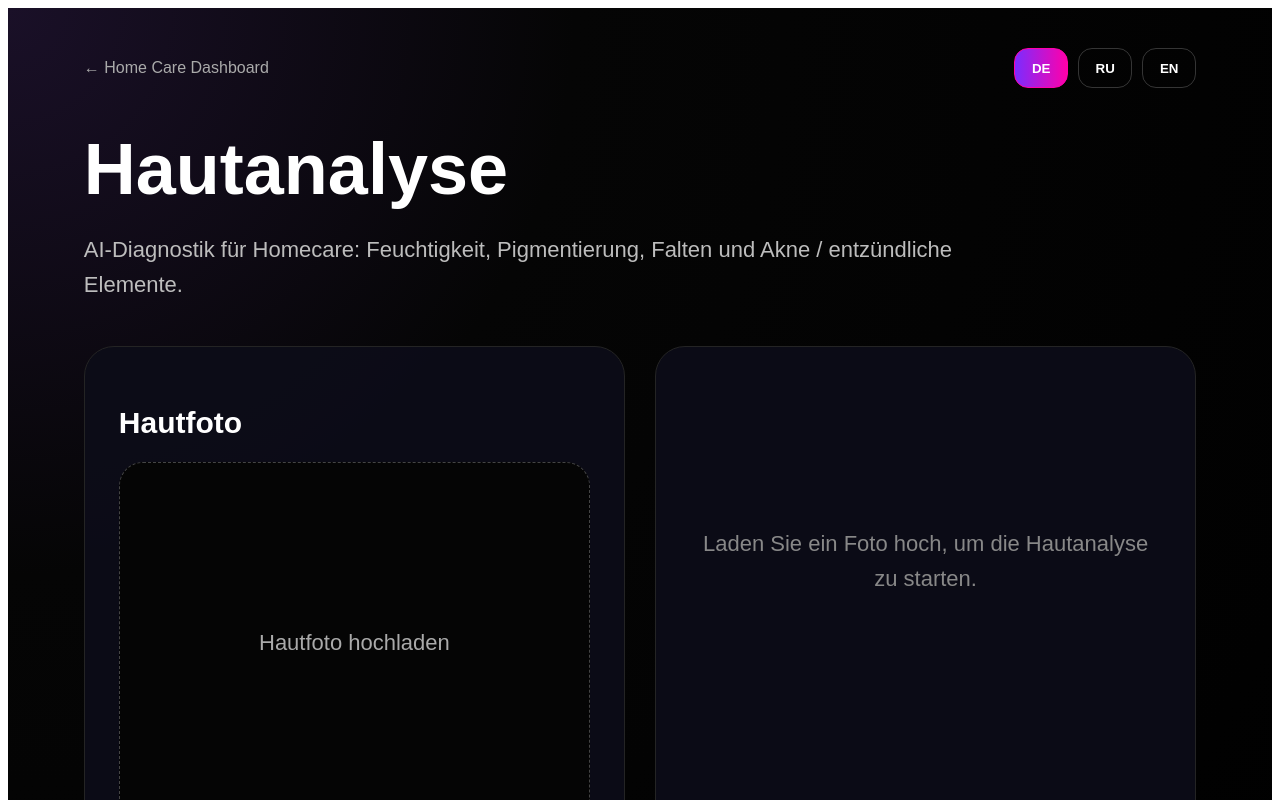
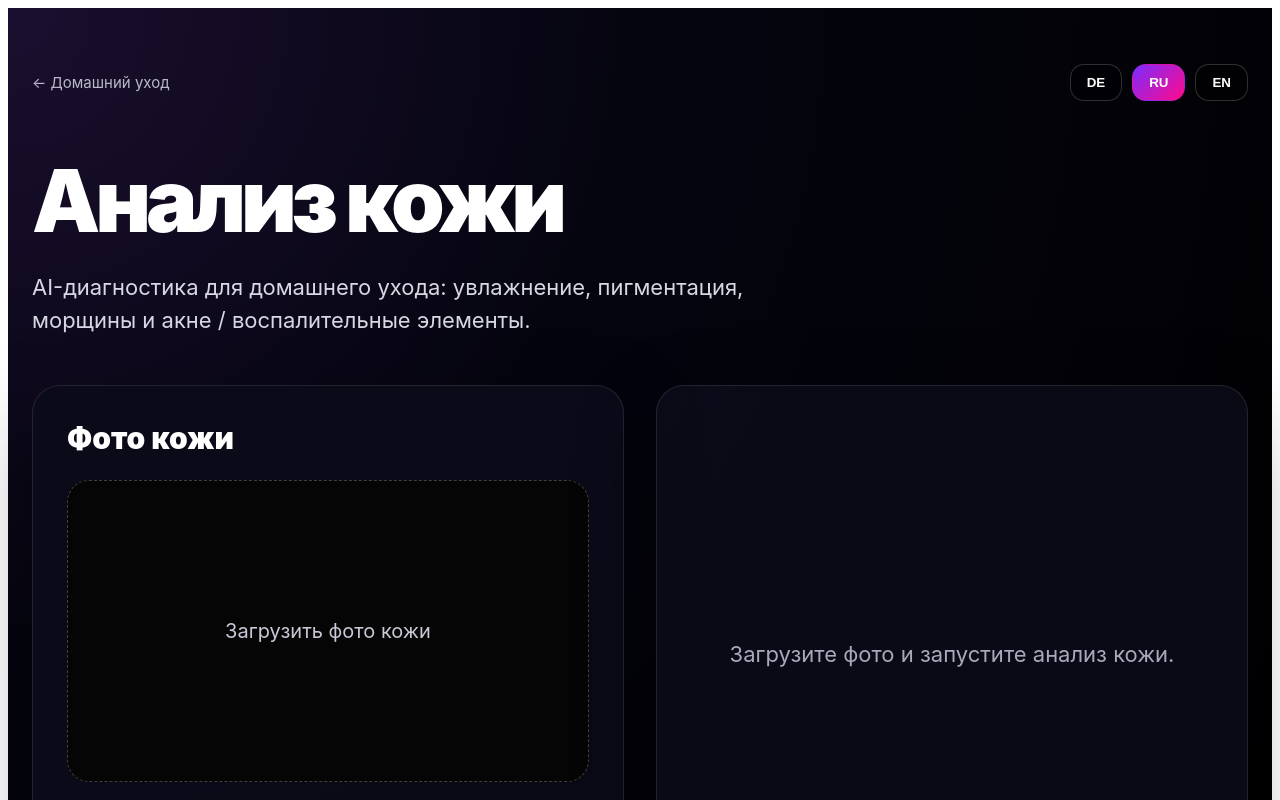
Before and after one commit to piladd-design/formulens-lab, a Next.js app: page /client/skin in a window 1280 px wide. Shown: the top 800 px of the page. Built offline with nearby package versions, Linux system fonts and the light colour scheme.

Commit message:
Update page.js

```diff
--- a/app/client/skin/page.js
+++ b/app/client/skin/page.js
@@ -1,7 +1,7 @@
 'use client'
 
+import { useState } from 'react'
 import Link from 'next/link'
-import { useState } from 'react'
 
 const translations = {
   DE: {
@@ -12,21 +12,25 @@ const translations = {
     photo: 'Hautfoto',
     upload: 'Hautfoto hochladen',
     analyze: '✨ Haut analysieren',
-    analyzing: 'AI analysiert das Hautfoto...',
-    empty: 'Laden Sie ein Foto hoch, um die Hautanalyse zu starten.',
-    error: 'Hautanalyse fehlgeschlagen. Bitte versuchen Sie es erneut.',
-    score: 'Homecare Skin Score',
+    analyzing: 'Analyse läuft...',
+    empty: 'Laden Sie ein Foto hoch und starten Sie die Analyse.',
+    score: 'Hautindex Homecare',
     hydration: 'Feuchtigkeit',
     pigmentation: 'Pigmentierung',
     wrinkles: 'Falten',
     acne: 'Akne / Entzündungen',
-    summary: 'Analyseergebnis',
+    strategy: 'Ihre Pflegestrategie',
+    mainLine: 'Hauptlinie',
+    secondaryLine: 'Zusätzliche Linie',
+    spf: 'Täglicher Schutz',
+    priorities: 'Hauptaufgaben der Haut',
+    skinType: 'Hauttyp',
+    result: 'Analyseergebnis',
     morning: 'Homecare Routine — Morgen',
     evening: 'Homecare Routine — Abend',
     products: 'Summecosmetics Empfehlung',
-    professional: 'Hinweis',
+    note: 'Professioneller Hinweis',
   },
-
   RU: {
     back: '← Домашний уход',
     title: 'Анализ кожи',
@@ -35,79 +39,137 @@ const translations = {
     photo: 'Фото кожи',
     upload: 'Загрузить фото кожи',
     analyze: '✨ Анализировать кожу',
-    analyzing: 'AI анализирует фото кожи...',
-    empty: 'Загрузите фото для анализа кожи.',
-    error: 'Ошибка анализа кожи. Попробуйте ещё раз.',
+    analyzing: 'Анализируем...',
+    empty: 'Загрузите фото и запустите анализ кожи.',
     score: 'Индекс кожи Homecare',
     hydration: 'Увлажнение',
     pigmentation: 'Пигментация',
     wrinkles: 'Морщины',
     acne: 'Акне / воспаления',
-    summary: 'Результат анализа',
+    strategy: 'Ваша стратегия ухода',
+    mainLine: 'Основная линия',
+    secondaryLine: 'Дополнительная линия',
+    spf: 'Ежедневная защита',
+    priorities: 'Основные задачи кожи',
+    skinType: 'Тип кожи',
+    result: 'Результат анализа',
     morning: 'Домашняя рутина — утро',
     evening: 'Домашняя рутина — вечер',
     products: 'Рекомендации Summecosmetics',
-    professional: 'Примечание',
+    note: 'Профессиональное примечание',
   },
-
   EN: {
     back: '← Home Care Dashboard',
     title: 'Skin Analysis',
     subtitle:
       'AI diagnostics for homecare: hydration, pigmentation, wrinkles and acne / inflammatory elements.',
-    photo: 'Skin Photo',
-    upload: 'Upload Skin Photo',
-    analyze: '✨ Analyze Skin',
-    analyzing: 'AI is analyzing the skin photo...',
-    empty: 'Upload a photo to start skin analysis.',
-    error: 'Skin analysis failed. Please try again.',
-    score: 'Homecare Skin Score',
+    photo: 'Skin photo',
+    upload: 'Upload skin photo',
+    analyze: '✨ Analyze skin',
+    analyzing: 'Analyzing...',
+    empty: 'Upload a photo and start the skin analysis.',
+    score: 'Homecare Skin Index',
     hydration: 'Hydration',
     pigmentation: 'Pigmentation',
     wrinkles: 'Wrinkles',
-    acne: 'Acne / Inflammation',
-    summary: 'Analysis Result',
-    morning: 'Homecare Routine — Morning',
-    evening: 'Homecare Routine — Evening',
-    products: 'Summecosmetics Recommendation',
-    professional: 'Note',
+    acne: 'Acne / inflammation',
+    strategy: 'Your care strategy',
+    mainLine: 'Main line',
+    secondaryLine: 'Additional line',
+    spf: 'Daily protection',
+    priorities: 'Main skin priorities',
+    skinType: 'Skin type',
+    result: 'Analysis result',
+    morning: 'Homecare routine — morning',
+    evening: 'Homecare routine — evening',
+    products: 'Summecosmetics recommendation',
+    note: 'Professional note',
   },
 }
 
-export default function ClientSkinPage() {
-  const [lang, setLang] = useState('DE')
-  const [imagePreview, setImagePreview] = useState(null)
-  const [imageBase64, setImageBase64] = useState('')
-  const [analysis, setAnalysis] = useState(null)
+function clamp(value) {
+  const number = Number(value)
+  if (Number.isNaN(number)) return 0
+  return Math.max(0, Math.min(100, number))
+}
+
+function getHydrationColor(value) {
+  if (value < 31) return '#ff3b5c'
+  if (value < 61) return '#ffb020'
+  return '#38ef7d'
+}
+
+function getProblemColor(value) {
+  if (value < 31) return '#38ef7d'
+  if (value < 61) return '#ffb020'
+  return '#ff3b5c'
+}
+
+function ScoreBar({ label, value, type }) {
+  const safeValue = clamp(value)
+  const color =
+    type === 'hydration'
+      ? getHydrationColor(safeValue)
+      : getProblemColor(safeValue)
+
+  return (
+    <div style={styles.scoreItem}>
+      <div style={styles.scoreTop}>
+        <span>{label}</span>
+        <strong>{safeValue}/100</strong>
+      </div>
+
+      <div style={styles.track}>
+        <div
+          style={{
+            ...styles.fill,
+            width: `${safeValue}%`,
+            background: color,
+          }}
+        />
+      </div>
+    </div>
+  )
+}
+
+function TextCard({ title, children }) {
+  return (
+    <div style={styles.textCard}>
+      <h3 style={styles.cardTitle}>{title}</h3>
+      <div style={styles.cardText}>{children}</div>
+    </div>
+  )
+}
+
+export default function SkinAnalysisPage() {
+  const [lang, setLang] = useState('RU')
+  const [image, setImage] = useState('')
+  const [result, setResult] = useState(null)
   const [loading, setLoading] = useState(false)
   const [error, setError] = useState('')
 
   const t = translations[lang]
 
-  const uploadImage = (event) => {
+  function handleFileChange(event) {
     const file = event.target.files?.[0]
     if (!file) return
-
-    const previewUrl = URL.createObjectURL(file)
-    setImagePreview(previewUrl)
-    setAnalysis(null)
-    setError('')
 
     const reader = new FileReader()
 
     reader.onloadend = () => {
-      setImageBase64(reader.result)
+      setImage(reader.result)
+      setResult(null)
+      setError('')
     }
 
     reader.readAsDataURL(file)
   }
 
-  const analyzeSkin = async () => {
-    if (!imageBase64) return
+  async function analyzeSkin() {
+    if (!image || loading) return
 
     setLoading(true)
     setError('')
-    setAnalysis(null)
 
     try {
       const response = await fetch('/api/skin-analysis', {
@@ -116,67 +178,49 @@ export default function ClientSkinPage() {
           'Content-Type': 'application/json',
         },
         body: JSON.stringify({
-          image: imageBase64,
+          image,
           lang,
         }),
       })
 
       const data = await response.json()
 
-      if (!response.ok || data.error) {
-        throw new Error(data.error || 'Skin analysis failed')
+      if (!response.ok) {
+        throw new Error(data.error || 'Analysis failed')
       }
 
-      setAnalysis(data)
+      setResult(data)
     } catch (err) {
       console.error(err)
-      setError(t.error)
+      setError('Analysis failed. Please try again.')
     } finally {
       setLoading(false)
     }
   }
 
-  const metrics = analysis
-  ? [
-      { label: t.hydration, value: analysis.hydration },
-      { label: t.pigmentation, value: analysis.pigmentation },
-      {
-        label: t.wrinkles,
-        value:
-          analysis.wrinkles ??
-          analysis.ageing ??
-          analysis.ageingSigns ??
-          50,
-      },
-      {
-        label: t.acne,
-        value:
-          analysis.acne ??
-          analysis.inflammation ??
-          analysis.blemishes ??
-          50,
-      },
-    ]
-  : []
+  const overallScore = clamp(result?.overallScore)
+  const hydration = clamp(result?.hydration)
+  const pigmentation = clamp(result?.pigmentation)
+  const wrinkles = clamp(result?.wrinkles)
+  const acne = clamp(result?.acne)
 
   return (
-    <main style={styles.main}>
-      <div style={styles.wrap}>
-        <div style={styles.topBar}>
-          <Link href="/client" style={styles.back}>
+    <main style={styles.page}>
+      <div style={styles.container}>
+        <div style={styles.top}>
+          <Link href="/client/homecare" style={styles.back}>
             {t.back}
           </Link>
 
-          <div style={styles.langSwitch}>
+          <div style={styles.langs}>
             {['DE', 'RU', 'EN'].map((item) => (
               <button
                 key={item}
-                onClick={() => {
-                  setLang(item)
-                  setAnalysis(null)
-                  setError('')
+                onClick={() => setLang(item)}
+                style={{
+                  ...styles.langButton,
+                  ...(lang === item ? styles.langButtonActive : {}),
                 }}
-                style={lang === item ? styles.langActive : styles.langBtn}
               >
                 {item}
               </button>
@@ -184,329 +228,368 @@ export default function ClientSkinPage() {
           </div>
         </div>
 
-        <h1 style={styles.h1}>{t.title}</h1>
-
-        <p style={styles.sub}>{t.subtitle}</p>
+        <section style={styles.hero}>
+          <h1 style={styles.title}>{t.title}</h1>
+          <p style={styles.subtitle}>{t.subtitle}</p>
+        </section>
 
         <section style={styles.grid}>
           <div style={styles.panel}>
-            <h2 style={styles.h2}>{t.photo}</h2>
+            <h2 style={styles.panelTitle}>{t.photo}</h2>
 
-            <label style={{ cursor: 'pointer' }}>
-              <div style={styles.uploadBox}>
-                {imagePreview ? (
-                  <img
-                    src={imagePreview}
-                    alt="Skin preview"
-                    style={styles.image}
-                  />
-                ) : (
-                  t.upload
-                )}
-              </div>
+            <label style={styles.uploadBox}>
+              {image ? (
+                <img src={image} alt="Skin preview" style={styles.preview} />
+              ) : (
+                <span>{t.upload}</span>
+              )}
 
               <input
                 type="file"
                 accept="image/*"
-                onChange={uploadImage}
+                onChange={handleFileChange}
                 style={{ display: 'none' }}
               />
             </label>
 
             <button
               onClick={analyzeSkin}
-              disabled={!imageBase64 || loading}
+              disabled={!image || loading}
               style={{
-                ...styles.primaryBtn,
-                opacity: imageBase64 && !loading ? 1 : 0.45,
-                cursor: imageBase64 && !loading ? 'pointer' : 'not-allowed',
+                ...styles.primaryButton,
+                opacity: !image || loading ? 0.55 : 1,
+                cursor: !image || loading ? 'not-allowed' : 'pointer',
               }}
             >
               {loading ? t.analyzing : t.analyze}
             </button>
+
+            {error && <p style={styles.error}>{error}</p>}
           </div>
 
           <div style={styles.panel}>
-            {!analysis && !error && !loading && (
+            {!result ? (
               <div style={styles.empty}>{t.empty}</div>
-            )}
-
-            {loading && <div style={styles.empty}>{t.analyzing}</div>}
-
-            {error && <div style={styles.error}>{error}</div>}
-
-            {analysis && (
+            ) : (
               <>
-                <div style={styles.scoreRow}>
-                  <div style={styles.scoreCircle}>
-                    {safeScore(analysis.overallScore)}
-                  </div>
+                <div style={styles.scoreHeader}>
+                  <div style={styles.circle}>{overallScore}</div>
 
                   <div>
-                    <div style={styles.scoreText}>
-                      {safeScore(analysis.overallScore)}/100
-                    </div>
+                    <div style={styles.bigScore}>{overallScore}/100</div>
                     <div style={styles.scoreLabel}>{t.score}</div>
                   </div>
                 </div>
 
-                <div style={styles.metricsGrid}>
-                  {metrics.map((metric) => (
-                    <Metric key={metric.label} {...metric} />
-                  ))}
-                </div>
+                <ScoreBar
+                  label={t.hydration}
+                  value={hydration}
+                  type="hydration"
+                />
+                <ScoreBar
+                  label={t.pigmentation}
+                  value={pigmentation}
+                  type="problem"
+                />
+                <ScoreBar
+                  label={t.wrinkles}
+                  value={wrinkles}
+                  type="problem"
+                />
+                <ScoreBar label={t.acne} value={acne} type="problem" />
               </>
             )}
           </div>
         </section>
 
-        {analysis && (
-          <section style={styles.resultGrid}>
-            <Info title={t.summary}>{analysis.summary}</Info>
+        {result && (
+          <>
+            <section style={styles.strategyGrid}>
+              <TextCard title={t.strategy}>
+                <div style={styles.strategyRows}>
+                  <div style={styles.strategyRow}>
+                    <span>{t.mainLine}</span>
+                    <strong>{result.recommendedLines?.main || '-'}</strong>
+                  </div>
 
-            <Info title={t.morning}>{analysis.morningRoutine}</Info>
+                  <div style={styles.strategyRow}>
+                    <span>{t.secondaryLine}</span>
+                    <strong>
+                      {result.recommendedLines?.secondary || '-'}
+                    </strong>
+                  </div>
 
-            <Info title={t.evening}>{analysis.eveningRoutine}</Info>
+                  <div style={styles.strategyRow}>
+                    <span>{t.spf}</span>
+                    <strong>
+                      {result.recommendedLines?.spf || 'SUMMESUN SPF50+'}
+                    </strong>
+                  </div>
+                </div>
+              </TextCard>
 
-            <Info title={t.products}>{analysis.summecosmetics}</Info>
+              <TextCard title={t.priorities}>
+                {Array.isArray(result.priorities) &&
+                result.priorities.length > 0 ? (
+                  <ol style={styles.priorityList}>
+                    {result.priorities.slice(0, 3).map((item, index) => (
+                      <li key={index}>{item}</li>
+                    ))}
+                  </ol>
+                ) : (
+                  <p>-</p>
+                )}
+              </TextCard>
 
-            <Info title={t.professional}>{analysis.professionalNote}</Info>
-          </section>
+              <TextCard title={t.skinType}>
+                <p>{result.skinType || '-'}</p>
+              </TextCard>
+            </section>
+
+            <section style={styles.cardsGrid}>
+              <TextCard title={t.result}>
+                <p>{result.summary}</p>
+              </TextCard>
+
+              <TextCard title={t.morning}>
+                <p>{result.morningRoutine}</p>
+              </TextCard>
+
+              <TextCard title={t.evening}>
+                <p>{result.eveningRoutine}</p>
+              </TextCard>
+
+              <TextCard title={t.products}>
+                <p>{result.summecosmetics}</p>
+              </TextCard>
+
+              <TextCard title={t.note}>
+                <p>{result.professionalNote}</p>
+              </TextCard>
+            </section>
+          </>
         )}
       </div>
     </main>
   )
 }
 
-function Metric({ label, value = 0 }) {
-  const safeValue = safeScore(value)
-
-  return (
-    <div style={styles.metric}>
-      <div style={styles.metricTop}>
-        <span>{label}</span>
-        <strong>{safeValue}/100</strong>
-      </div>
-
-      <div style={styles.barBg}>
-        <div
-          style={{
-            width: `${safeValue}%`,
-            height: '100%',
-            background: 'linear-gradient(90deg,#7b2cff,#ff00aa)',
-          }}
-        />
-      </div>
-    </div>
-  )
-}
-
-function Info({ title, children }) {
-  return (
-    <div style={styles.info}>
-      <h3 style={styles.infoTitle}>{title}</h3>
-      <p style={styles.infoText}>{children || '—'}</p>
-    </div>
-  )
-}
-
-function safeScore(value) {
-  return Math.max(0, Math.min(100, Number(value) || 0))
-}
-
 const styles = {
-  main: {
+  page: {
     minHeight: '100vh',
     background:
-      'radial-gradient(circle at top left,#1a1028 0%,#050505 35%,#000 100%)',
-    color: 'white',
-    padding: '40px 6% 70px',
-    fontFamily: 'Arial, sans-serif',
+      'radial-gradient(circle at top left, #1b0f2f 0%, #050510 38%, #000 100%)',
+    color: '#fff',
+    padding: '56px 24px 90px',
+    fontFamily:
+      'Inter, system-ui, -apple-system, BlinkMacSystemFont, "Segoe UI", sans-serif',
   },
-  wrap: {
-    maxWidth: '1300px',
+  container: {
+    maxWidth: '1280px',
     margin: '0 auto',
   },
-  topBar: {
+  top: {
     display: 'flex',
     justifyContent: 'space-between',
-    gap: '20px',
     alignItems: 'center',
-    marginBottom: '36px',
+    gap: '24px',
+    marginBottom: '60px',
   },
   back: {
-    color: '#aaa',
+    color: '#b9b9c9',
     textDecoration: 'none',
+    fontSize: '15px',
   },
-  langSwitch: {
+  langs: {
     display: 'flex',
     gap: '10px',
   },
-  langBtn: {
-    width: '54px',
-    height: '40px',
+  langButton: {
+    border: '1px solid rgba(255,255,255,0.18)',
+    background: 'rgba(0,0,0,0.35)',
+    color: '#fff',
     borderRadius: '14px',
-    border: '1px solid rgba(255,255,255,0.2)',
-    background: 'transparent',
-    color: 'white',
+    padding: '10px 16px',
+    fontWeight: 800,
     cursor: 'pointer',
-    fontWeight: 800,
   },
-  langActive: {
-    width: '54px',
-    height: '40px',
-    borderRadius: '14px',
-    border: '1px solid #ff00aa',
-    background: 'linear-gradient(90deg,#7b2cff,#ff00aa)',
-    color: 'white',
-    cursor: 'pointer',
-    fontWeight: 800,
+  langButtonActive: {
+    background: 'linear-gradient(135deg, #7b2cff, #ff0a8a)',
+    borderColor: 'transparent',
   },
-  h1: {
-    fontSize: 'clamp(42px,6vw,72px)',
-    margin: '40px 0 16px',
-    fontWeight: 900,
+  hero: {
+    marginBottom: '48px',
   },
-  h2: {
-    fontSize: '30px',
-    marginBottom: '22px',
+  title: {
+    fontSize: 'clamp(54px, 7vw, 86px)',
+    lineHeight: 0.95,
+    margin: '0 0 28px',
+    fontWeight: 950,
+    letterSpacing: '-0.06em',
   },
-  sub: {
-    color: '#bdbdbd',
+  subtitle: {
+    maxWidth: '760px',
+    color: '#d8d8e5',
     fontSize: '22px',
-    maxWidth: '880px',
-    lineHeight: 1.6,
-    marginBottom: '44px',
+    lineHeight: 1.5,
+    margin: 0,
   },
   grid: {
     display: 'grid',
-    gridTemplateColumns: 'repeat(auto-fit,minmax(320px,1fr))',
-    gap: '30px',
+    gridTemplateColumns: '1fr 1fr',
+    gap: '32px',
+    alignItems: 'stretch',
   },
   panel: {
-    background: 'rgba(12,12,24,0.92)',
-    border: '1px solid #242424',
-    borderRadius: '30px',
+    background: 'rgba(11, 11, 26, 0.92)',
+    border: '1px solid rgba(255,255,255,0.10)',
+    borderRadius: '28px',
     padding: '34px',
+    minHeight: '470px',
+    boxShadow: '0 30px 80px rgba(0,0,0,0.35)',
+  },
+  panelTitle: {
+    fontSize: '30px',
+    margin: '0 0 24px',
+    fontWeight: 900,
   },
   uploadBox: {
-    height: '360px',
-    borderRadius: '24px',
-    border: '1px dashed #444',
+    height: '300px',
+    border: '1px dashed rgba(255,255,255,0.24)',
+    borderRadius: '22px',
     background: '#050505',
     display: 'flex',
     alignItems: 'center',
     justifyContent: 'center',
+    color: '#c9c9d8',
+    fontSize: '20px',
     overflow: 'hidden',
-    color: '#aaa',
-    fontSize: '22px',
-    textAlign: 'center',
+    cursor: 'pointer',
+    marginBottom: '24px',
   },
-  image: {
+  preview: {
     width: '100%',
     height: '100%',
     objectFit: 'cover',
   },
-  primaryBtn: {
+  primaryButton: {
     width: '100%',
-    marginTop: '22px',
-    padding: '22px',
-    borderRadius: '20px',
     border: 'none',
-    background: 'linear-gradient(90deg,#7b2cff,#ff00aa)',
-    color: 'white',
+    borderRadius: '18px',
+    padding: '20px 24px',
+    background: 'linear-gradient(135deg, #7b2cff, #ff0a8a)',
+    color: '#fff',
     fontSize: '20px',
     fontWeight: 900,
   },
+  error: {
+    marginTop: '16px',
+    color: '#ff758f',
+  },
   empty: {
-    minHeight: '360px',
+    height: '100%',
+    minHeight: '390px',
     display: 'flex',
     alignItems: 'center',
     justifyContent: 'center',
-    color: '#888',
+    textAlign: 'center',
+    color: '#a9a9bb',
     fontSize: '22px',
-    textAlign: 'center',
-    lineHeight: 1.6,
+    lineHeight: 1.4,
   },
-  error: {
-    background: '#3b1111',
-    border: '1px solid #7f1d1d',
-    color: '#ffb4b4',
-    borderRadius: '20px',
-    padding: '22px',
-    fontSize: '18px',
-    lineHeight: 1.6,
-  },
-  scoreRow: {
+  scoreHeader: {
     display: 'flex',
     alignItems: 'center',
-    gap: '26px',
-    marginBottom: '30px',
+    gap: '24px',
+    marginBottom: '28px',
   },
-  scoreCircle: {
-    width: '130px',
-    height: '130px',
-    borderRadius: '50%',
-    background: 'linear-gradient(135deg,#7b2cff,#ff00aa)',
+  circle: {
+    width: '118px',
+    height: '118px',
+    borderRadius: '999px',
+    background: 'linear-gradient(135deg, #7b2cff, #ff0a8a)',
     display: 'flex',
     alignItems: 'center',
     justifyContent: 'center',
-    fontSize: '46px',
-    fontWeight: 900,
+    fontSize: '44px',
+    fontWeight: 950,
   },
-  scoreText: {
+  bigScore: {
     fontSize: '44px',
-    fontWeight: 900,
+    fontWeight: 950,
+    letterSpacing: '-0.04em',
   },
   scoreLabel: {
-    color: '#aaa',
-    marginTop: '8px',
-    fontSize: '16px',
+    color: '#aaaabc',
+    marginTop: '6px',
   },
-  metricsGrid: {
-    display: 'grid',
-    gap: '16px',
-  },
-  metric: {
-    background: '#0d0d18',
-    border: '1px solid #252525',
+  scoreItem: {
+    border: '1px solid rgba(255,255,255,0.10)',
+    background: 'rgba(255,255,255,0.025)',
     borderRadius: '18px',
     padding: '18px',
+    marginBottom: '16px',
   },
-  metricTop: {
+  scoreTop: {
     display: 'flex',
     justifyContent: 'space-between',
-    gap: '16px',
     marginBottom: '12px',
-    color: '#e8e8e8',
-    fontWeight: 700,
+    fontWeight: 850,
   },
-  barBg: {
-    height: '10px',
-    background: '#1c1c1c',
+  track: {
+    height: '9px',
     borderRadius: '999px',
+    background: 'rgba(255,255,255,0.10)',
     overflow: 'hidden',
   },
-  resultGrid: {
+  fill: {
+    height: '100%',
+    borderRadius: '999px',
+  },
+  strategyGrid: {
     display: 'grid',
-    gridTemplateColumns: 'repeat(auto-fit,minmax(280px,1fr))',
-    gap: '24px',
+    gridTemplateColumns: '1.2fr 1fr 1fr',
+    gap: '26px',
     marginTop: '34px',
   },
-  info: {
-    background: 'rgba(12,12,24,0.92)',
-    border: '1px solid #242424',
-    borderRadius: '26px',
+  cardsGrid: {
+    display: 'grid',
+    gridTemplateColumns: 'repeat(4, 1fr)',
+    gap: '26px',
+    marginTop: '26px',
+  },
+  textCard: {
+    background: 'rgba(11, 11, 26, 0.92)',
+    border: '1px solid rgba(255,255,255,0.10)',
+    borderRadius: '24px',
     padding: '28px',
+    minHeight: '170px',
   },
-  infoTitle: {
-    fontSize: '24px',
-    marginBottom: '16px',
+  cardTitle: {
+    fontSize: '25px',
+    lineHeight: 1.05,
+    margin: '0 0 20px',
+    fontWeight: 950,
   },
-  infoText: {
-    color: '#d4d4d4',
-    lineHeight: 1.8,
+  cardText: {
+    color: '#f1f1f8',
     fontSize: '17px',
+    lineHeight: 1.65,
     whiteSpace: 'pre-line',
   },
+  strategyRows: {
+    display: 'grid',
+    gap: '14px',
+  },
+  strategyRow: {
+    display: 'flex',
+    justifyContent: 'space-between',
+    gap: '20px',
+    borderBottom: '1px solid rgba(255,255,255,0.09)',
+    paddingBottom: '12px',
+  },
+  priorityList: {
+    margin: 0,
+    paddingLeft: '22px',
+  },
 }
```
